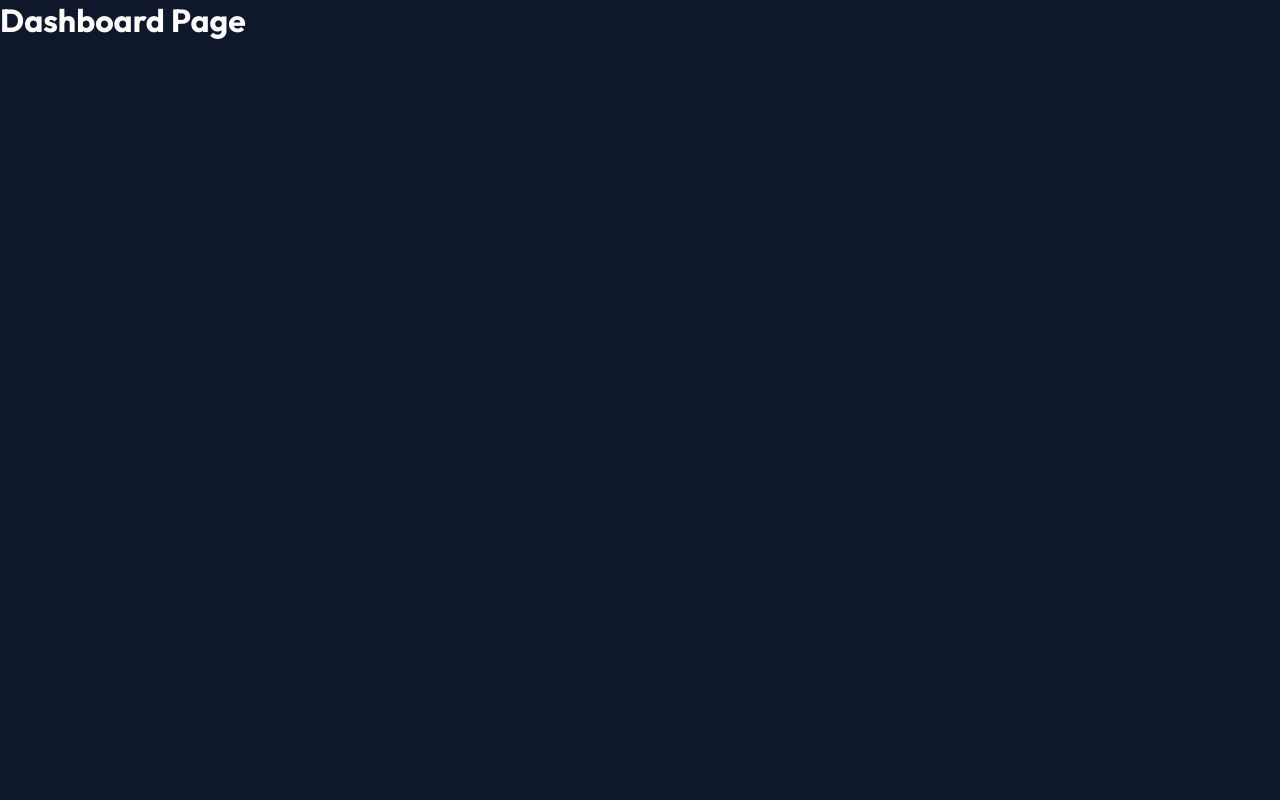
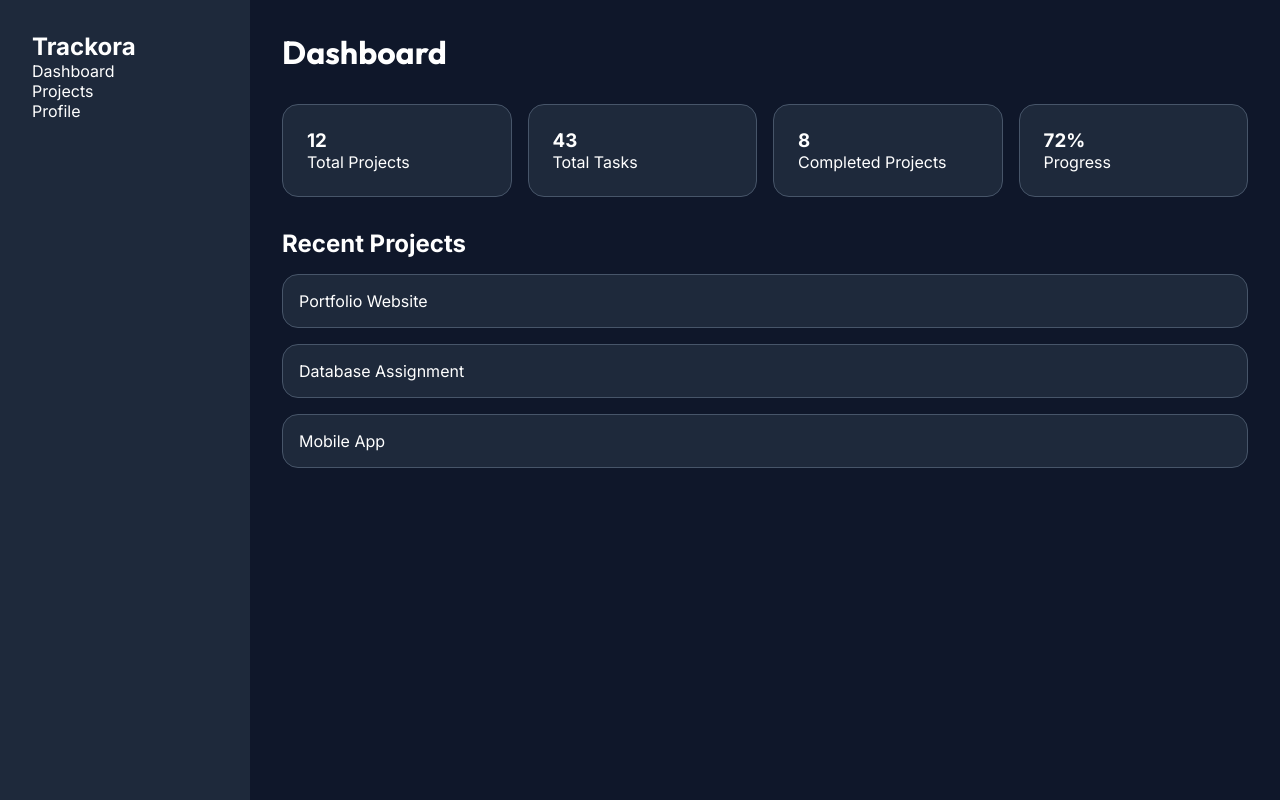
Before and after one commit to seyar1382/trackora, a React (Vite) app: page /dashboard in a window 1280 px wide. Built offline with nearby package versions, Linux system fonts and the light colour scheme.

Commit message:
add dashboard content and styles

```diff
--- /dev/null
+++ b/src/pages/dashboard.css
@@ -0,0 +1,37 @@
+.dashboard {
+  display: flex;
+  min-height: 100vh;
+}
+
+.sidebar {
+  width: 250px;
+  background: var(--bg-secondary);
+  padding: 2rem;
+}
+
+.dashboard-content {
+  flex: 1;
+  padding: 2rem;
+}
+
+.stats {
+  display: grid;
+  grid-template-columns: repeat(4, 1fr);
+  gap: 1rem;
+  margin: 2rem 0;
+}
+
+.stat-card {
+  background: var(--bg-secondary);
+  border: 1px solid var(--border-color);
+  border-radius: var(--border-radius);
+  padding: 1.5rem;
+}
+
+.project-card {
+  background: var(--bg-secondary);
+  border: 1px solid var(--border-color);
+  border-radius: var(--border-radius);
+  padding: 1rem;
+  margin-top: 1rem;
+}
--- a/src/pages/dashboard.jsx
+++ b/src/pages/dashboard.jsx
@@ -1,5 +1,57 @@
+import "./dashboard.css";
+
 function Dashboard() {
-  return <h1>Dashboard Page</h1>;
+  return (
+    <div className="dashboard">
+      <aside className="sidebar">
+        <h2>Trackora</h2>
+
+        <nav>
+          <p>Dashboard</p>
+          <p>Projects</p>
+          <p>Profile</p>
+        </nav>
+      </aside>
+
+      <main className="dashboard-content">
+        <header>
+          <h1>Dashboard</h1>
+        </header>
+
+        <section className="stats">
+          <div className="stat-card">
+            <h3>12</h3>
+            <p>Total Projects</p>
+          </div>
+
+          <div className="stat-card">
+            <h3>43</h3>
+            <p>Total Tasks</p>
+          </div>
+
+          <div className="stat-card">
+            <h3>8</h3>
+            <p>Completed Projects</p>
+          </div>
+
+          <div className="stat-card">
+            <h3>72%</h3>
+            <p>Progress</p>
+          </div>
+        </section>
+
+        <section className="recent-projects">
+          <h2>Recent Projects</h2>
+
+          <div className="project-card">Portfolio Website</div>
+
+          <div className="project-card">Database Assignment</div>
+
+          <div className="project-card">Mobile App</div>
+        </section>
+      </main>
+    </div>
+  );
 }
 
 export default Dashboard;
```
